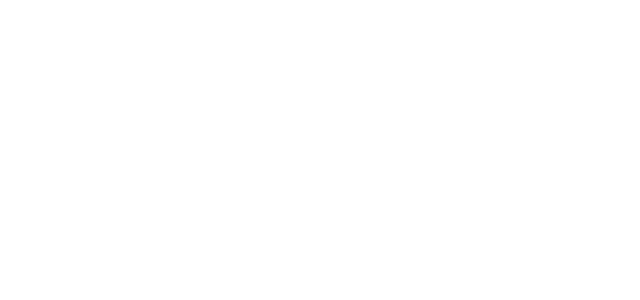
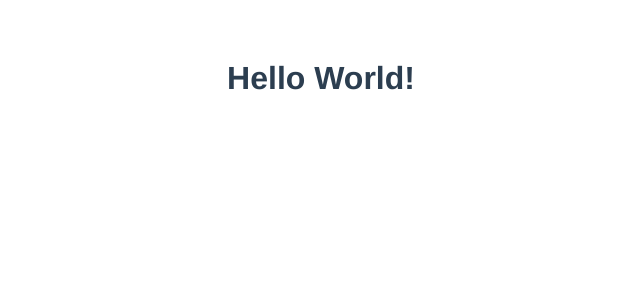
Before and after one commit to dnamme/notion-watch-list, a Vue app: page / in a window 1280 px wide. Shown: the top 300 px of the page, without its empty margins (319-959 px from the left). Built offline with nearby package versions, Linux system fonts and the light colour scheme.

Commit message:
prettify format

```diff
--- a/src/App.vue
+++ b/src/App.vue
@@ -1,4 +1,6 @@
-<template></template>
+<template>
+  <h1>Hello World!</h1>
+</template>
 
 <script>
 export default {
--- a/src/main.js
+++ b/src/main.js
@@ -1,4 +1,4 @@
-import { createApp } from 'vue'
-import App from './App.vue'
+import { createApp } from "vue";
+import App from "./App.vue";
 
-createApp(App).mount('#app')
+createApp(App).mount("#app");
```
